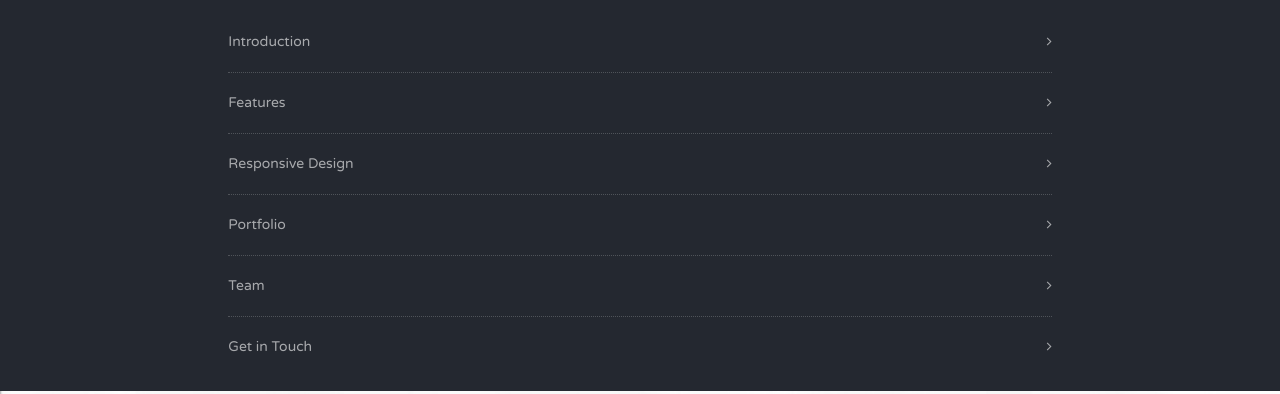
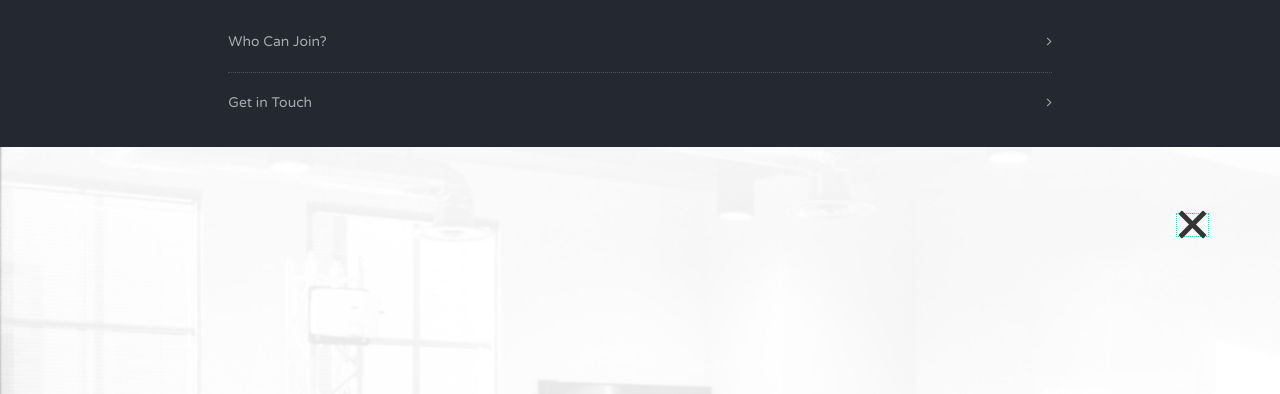
Before and after one commit to pghux/pghux.github.io, a plain HTML site: page index.html in a window 1280 px wide. Both pictures are taken after a click on the link 1192 px from the left and 78 px from the top of the page. Shown: the top 394 px of the page. Drawn offline with nearby package versions, Linux system fonts and the light colour scheme.

Commit message:
changed menu

```diff
--- a/index.html
+++ b/index.html
@@ -27,11 +27,7 @@
                 <div class="col-md-8 col-md-offset-2 col-sm-8 col-sm-offset-2 col-xs-8 col-xs-offset-2">
                   <nav class="pull">
                     <ul class="top-nav">
-                      <li><a href="#intro">Introduction <span class="indicator"><i class="fa fa-angle-right"></i></span></a></li>
-                      <li><a href="#features">Features <span class="indicator"><i class="fa fa-angle-right"></i></span></a></li>
-                      <li><a href="#responsive">Responsive Design <span class="indicator"><i class="fa fa-angle-right"></i></span></a></li>
-                      <li><a href="#portfolio">Portfolio <span class="indicator"><i class="fa fa-angle-right"></i></span></a></li>
-                      <li><a href="#team">Team <span class="indicator"><i class="fa fa-angle-right"></i></span></a></li>
+                      <li><a href="#features">Who Can Join? <span class="indicator"><i class="fa fa-angle-right"></i></span></a></li>
                       <li><a href="#contact">Get in Touch <span class="indicator"><i class="fa fa-angle-right"></i></span></a></li>
                     </ul>
                   </nav>
```
